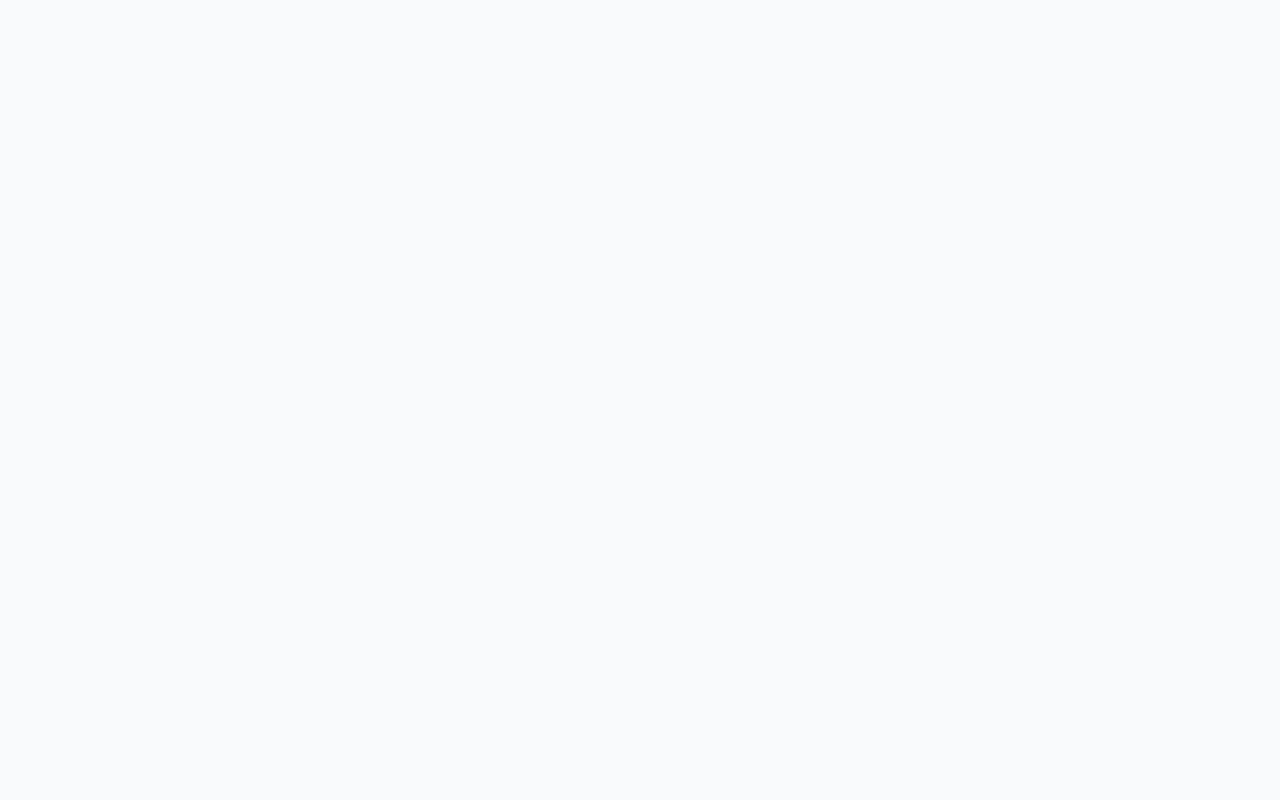
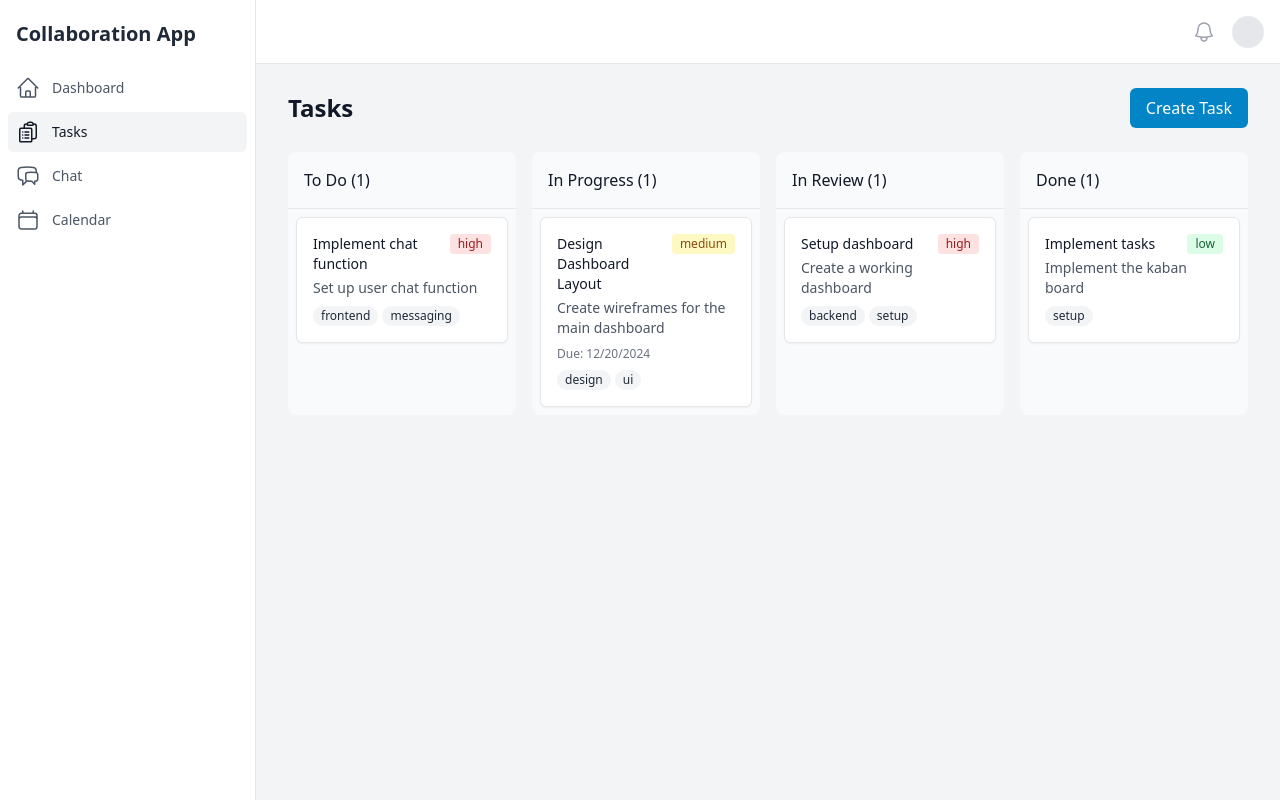
Before and after one commit to MisguidedCode/CollabWebApp, a React (Vite) app in the folder awd-collaboration-app/: page /tasks in a window 1280 px wide. Before the commit this address had no page. Built offline with nearby package versions, Linux system fonts and the light colour scheme.

Commit message:
kaban board layout done

```diff
--- a/awd-collaboration-app/src/App.tsx
+++ b/awd-collaboration-app/src/App.tsx
@@ -3,6 +3,7 @@ import { Provider } from 'react-redux';
 import { store } from './store';
 import Layout from './components/Layout.tsx';
 import Dashboard from './pages/Dashboard';
+import TasksPage from './pages/Tasks';
 
 function App() {
   return (
@@ -11,6 +12,7 @@ function App() {
         <Routes>
           <Route path="/" element={<Layout />}>
             <Route index element={<Dashboard />} />
+            <Route path="tasks" element={<TasksPage />} />
           </Route>
         </Routes>
       </Router>
--- /dev/null
+++ b/awd-collaboration-app/src/components/TaskCard.tsx
@@ -0,0 +1,44 @@
+import { Task } from '../types/task';
+
+interface TaskCardProps {
+  task: Task;
+}
+
+const TaskCard = ({ task }: TaskCardProps) => {
+  return (
+    <div className="bg-white p-4 rounded-md shadow-sm border border-gray-200 cursor-pointer hover:shadow-md transition-shadow">
+      <div className="flex justify-between items-start">
+        <h3 className="text-sm font-medium text-gray-900">{task.title}</h3>
+        <span className={`inline-flex items-center px-2 py-0.5 rounded text-xs font-medium ${
+          task.priority === 'high'
+            ? 'bg-red-100 text-red-800'
+            : task.priority === 'medium'
+            ? 'bg-yellow-100 text-yellow-800'
+            : 'bg-green-100 text-green-800'
+        }`}>
+          {task.priority}
+        </span>
+      </div>
+      <p className="mt-1 text-sm text-gray-600 line-clamp-2">{task.description}</p>
+      {task.dueDate && (
+        <div className="mt-2 text-xs text-gray-500">
+          Due: {new Date(task.dueDate).toLocaleDateString()}
+        </div>
+      )}
+      {task.tags.length > 0 && (
+        <div className="mt-2 flex flex-wrap gap-1">
+          {task.tags.map(tag => (
+            <span
+              key={tag}
+              className="inline-flex items-center px-2 py-0.5 rounded-full text-xs font-medium bg-gray-100 text-gray-800"
+            >
+              {tag}
+            </span>
+          ))}
+        </div>
+      )}
+    </div>
+  );
+};
+
+export default TaskCard;
--- a/awd-collaboration-app/src/index.css
+++ b/awd-collaboration-app/src/index.css
@@ -5,10 +5,12 @@
 @layer base {
   body {
     @apply bg-gray-50 text-gray-900;
+    margin: 0;
+    min-height: 100vh;
   }
 }
 
-
+/*
 :root {
   font-family: Inter, system-ui, Avenir, Helvetica, Arial, sans-serif;
   line-height: 1.5;
@@ -77,3 +79,5 @@ button:focus-visible {
     background-color: #f9f9f9;
   }
 }
+
+*/
--- /dev/null
+++ b/awd-collaboration-app/src/pages/Tasks.tsx
@@ -0,0 +1,57 @@
+import { useMemo } from 'react';
+import { useSelector } from 'react-redux';
+import { RootState } from '../store';
+import { TaskColumn, TaskStatus } from '../types/task';
+import TaskCard from '../components/TaskCard';
+
+const COLUMN_CONFIG: { id: TaskStatus; title: string }[] = [
+  { id: 'todo', title: 'To Do' },
+  { id: 'in_progress', title: 'In Progress' },
+  { id: 'in_review', title: 'In Review' },
+  { id: 'done', title: 'Done' },
+];
+
+const TasksPage = () => {
+  const tasks = useSelector((state: RootState) => state.tasks.tasks);
+
+  const columns: TaskColumn[] = useMemo(() => {
+    return COLUMN_CONFIG.map(col => ({
+      ...col,
+      tasks: tasks.filter(task => task.status === col.id),
+    }));
+  }, [tasks]);
+
+  return (
+    <div className="h-full">
+      <div className="flex justify-between items-center mb-6">
+        <h1 className="text-2xl font-semibold text-gray-900">Tasks</h1>
+        <button
+          type="button"
+          className="px-4 py-2 bg-primary-600 text-white rounded-md hover:bg-primary-700 focus:outline-none focus:ring-2 focus:ring-offset-2 focus:ring-primary-500"
+        >
+          Create Task
+        </button>
+      </div>
+
+      <div className="flex space-x-4 h-full">
+        {columns.map(column => (
+          <div
+            key={column.id}
+            className="flex flex-col w-80 bg-gray-50 rounded-lg"
+          >
+            <div className="p-4 font-medium text-gray-900 border-b border-gray-200">
+              {column.title} ({column.tasks.length})
+            </div>
+            <div className="flex-1 p-2 space-y-2 overflow-y-auto">
+              {column.tasks.map(task => (
+                <TaskCard key={task.id} task={task} />
+              ))}
+            </div>
+          </div>
+        ))}
+      </div>
+    </div>
+  );
+};
+
+export default TasksPage;
--- a/awd-collaboration-app/src/store/index.ts
+++ b/awd-collaboration-app/src/store/index.ts
@@ -1,8 +1,9 @@
 import { configureStore } from '@reduxjs/toolkit';
+import taskReducer from './slices/taskSlice';
 
 export const store = configureStore({
   reducer: {
-    // We'll add reducers as we build features
+    tasks: taskReducer,
   },
 });
 
--- /dev/null
+++ b/awd-collaboration-app/src/store/slices/taskSlice.ts
@@ -0,0 +1,87 @@
+import { createSlice, PayloadAction } from '@reduxjs/toolkit';
+import { Task, TaskStatus } from '../../types/task';
+
+interface TaskState {
+  tasks: Task[];
+  loading: boolean;
+  error: string | null;
+}
+
+const initialState: TaskState = {
+  tasks: [
+    {
+      id: '1',
+      title: 'Implement chat function',
+      description: 'Set up user chat function',
+      status: 'todo',
+      priority: 'high',
+      createdBy: 'user1',
+      createdAt: new Date().toISOString(),
+      tags: ['frontend', 'messaging'],
+    },
+    {
+      id: '2',
+      title: 'Design Dashboard Layout',
+      description: 'Create wireframes for the main dashboard',
+      status: 'in_progress',
+      priority: 'medium',
+      createdBy: 'user1',
+      createdAt: new Date().toISOString(),
+      dueDate: '2024-12-20',
+      tags: ['design', 'ui'],
+    },
+    {
+      id: '3',
+      title: 'Setup dashboard',
+      description: 'Create a working dashboard',
+      status: 'in_review',
+      priority: 'high',
+      createdBy: 'user1',
+      createdAt: new Date().toISOString(),
+      tags: ['backend', 'setup'],
+    },
+    {
+      id: '4',
+      title: 'Implement tasks',
+      description: 'Implement the kaban board',
+      status: 'done',
+      priority: 'low',
+      createdBy: 'user1',
+      createdAt: new Date().toISOString(),
+      tags: ['setup'],
+    },
+  ],
+  loading: false,
+  error: null,
+};
+
+const taskSlice = createSlice({
+  name: 'tasks',
+  initialState,
+  reducers: {
+    addTask: (state, action: PayloadAction<Task>) => {
+      state.tasks.push(action.payload);
+    },
+    updateTask: (state, action: PayloadAction<Task>) => {
+      const index = state.tasks.findIndex(task => task.id === action.payload.id);
+      if (index !== -1) {
+        state.tasks[index] = action.payload;
+      }
+    },
+    updateTaskStatus: (
+      state,
+      action: PayloadAction<{ taskId: string; status: TaskStatus }>
+    ) => {
+      const task = state.tasks.find(t => t.id === action.payload.taskId);
+      if (task) {
+        task.status = action.payload.status;
+      }
+    },
+    deleteTask: (state, action: PayloadAction<string>) => {
+      state.tasks = state.tasks.filter(task => task.id !== action.payload);
+    },
+  },
+});
+
+export const { addTask, updateTask, updateTaskStatus, deleteTask } = taskSlice.actions;
+export default taskSlice.reducer;
--- /dev/null
+++ b/awd-collaboration-app/src/types/task.ts
@@ -0,0 +1,21 @@
+export type TaskPriority = 'low' | 'medium' | 'high';
+export type TaskStatus = 'todo' | 'in_progress' | 'in_review' | 'done';
+
+export interface Task {
+  id: string;
+  title: string;
+  description: string;
+  status: TaskStatus;
+  priority: TaskPriority;
+  assignedTo?: string;
+  createdBy: string;
+  createdAt: string;
+  dueDate?: string;
+  tags: string[];
+}
+
+export interface TaskColumn {
+  id: TaskStatus;
+  title: string;
+  tasks: Task[];
+}
```
